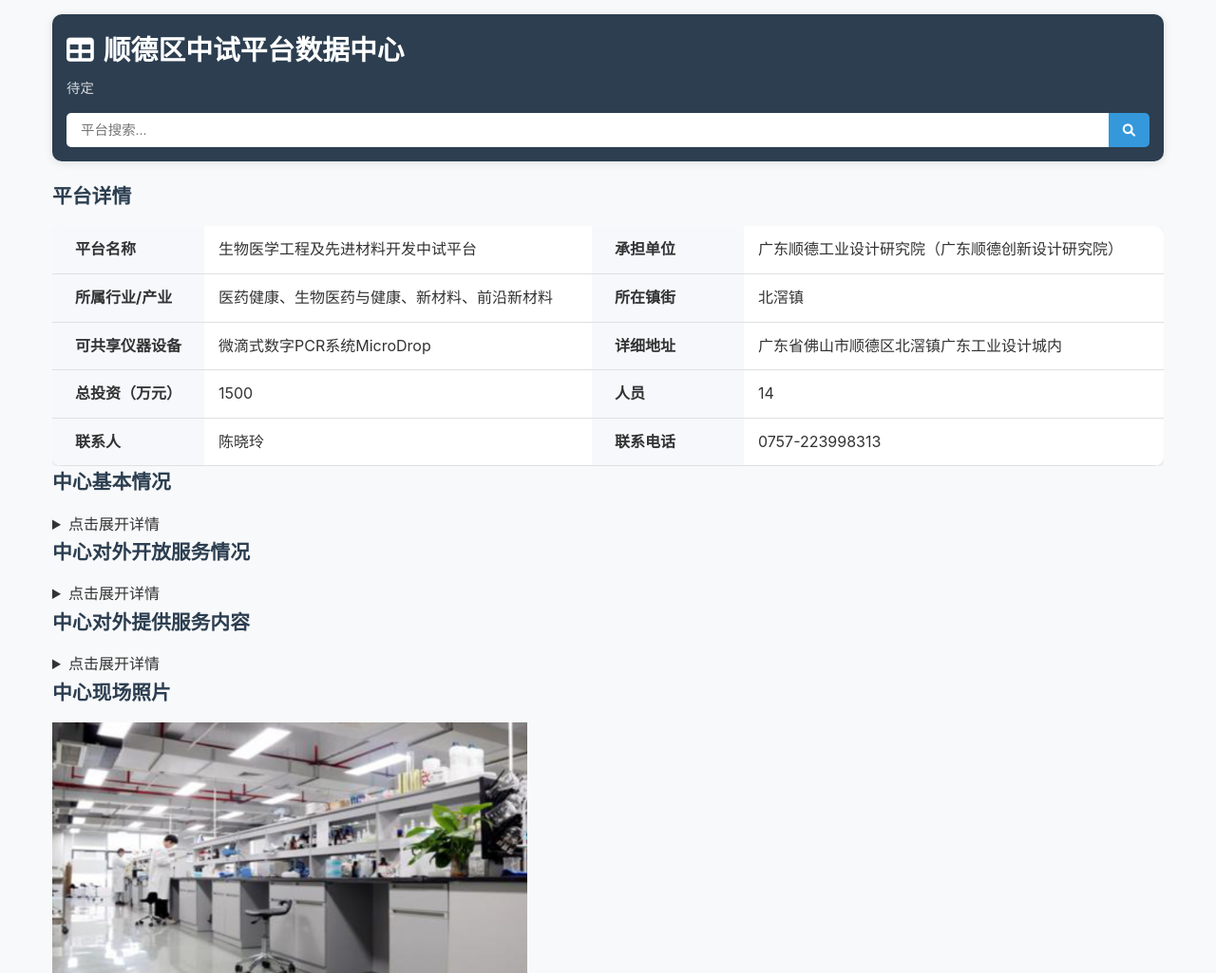
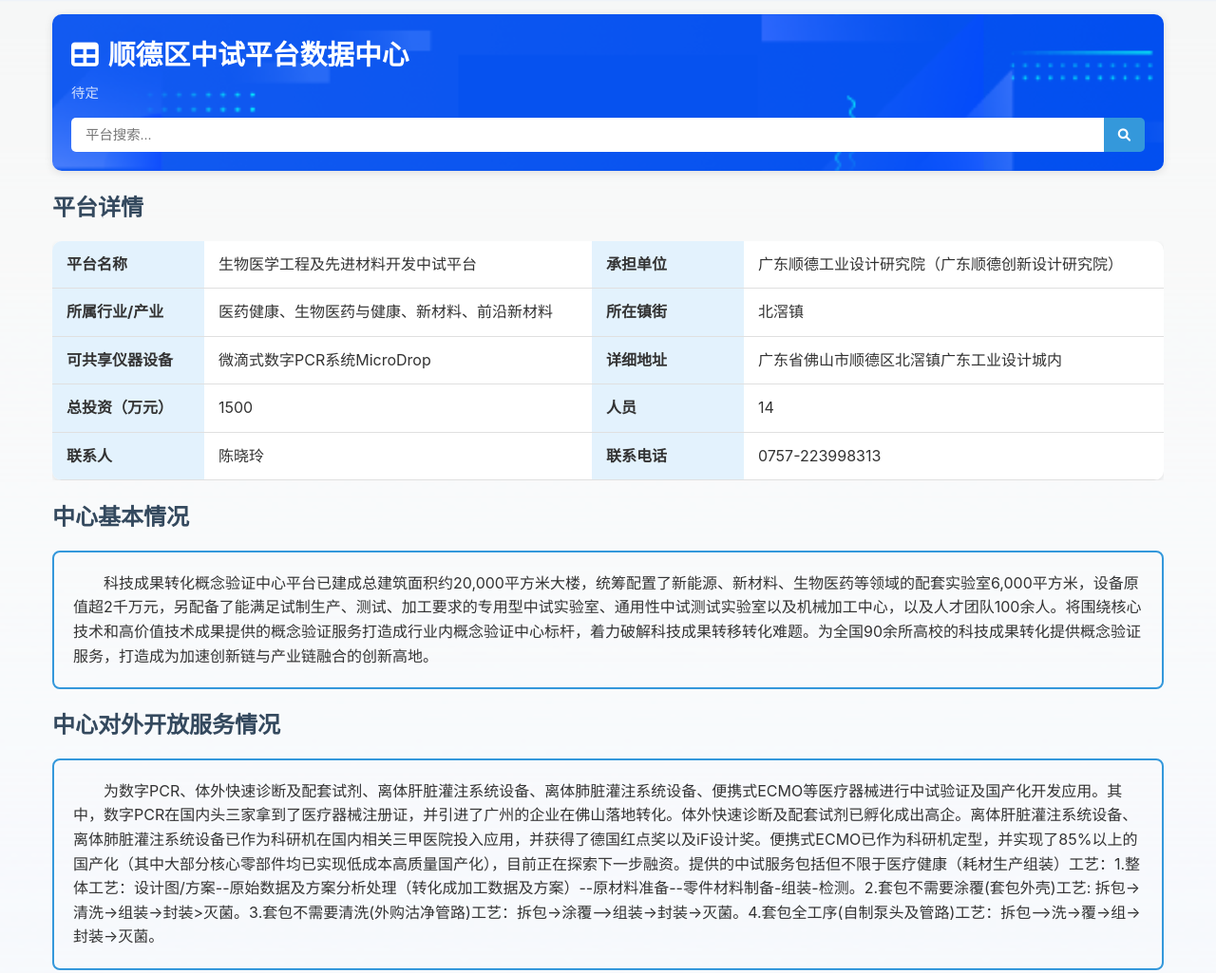
Before and after one commit to killjl/Pilot-Testing-Platform, a plain HTML site: page index.html in a window 1280 px wide. Shown: the top 1025 px of the page at 95% size. Drawn offline with Linux system fonts and the light colour scheme.

Commit message:
Add files via upload

```diff
--- a/index.html
+++ b/index.html
@@ -7,6 +7,7 @@
     <link rel="stylesheet" href="styles.css">
     <link rel="stylesheet" href="https://cdnjs.cloudflare.com/ajax/libs/font-awesome/6.0.0-beta3/css/all.min.css">
 </head>
+
 <body>
     <div class="container">
         <header class="header">
@@ -32,75 +33,74 @@
                         <table>
                             <tbody>
                                 <tr>
-									<th colspan="1" class="" style="width: 160px; padding-left: 24px; background: rgb(246, 248, 252);">平台名称</th>
+									<th colspan="1" class="" >平台名称</th>
 									<td colspan="1" class="">生物医学工程及先进材料开发中试平台</td>
-									<th colspan="1" class="" style="width: 160px; padding-left: 24px; background: rgb(246, 248, 252);">承担单位</th>
+									<th colspan="1" class="" >承担单位</th>
 									<td colspan="1" class="">广东顺德工业设计研究院（广东顺德创新设计研究院）</td>
 								</tr>
 							</tbody>
                             <tbody>
 								<tr>
-									<th colspan="1" class="" style="width: 160px; padding-left: 24px; background: rgb(246, 248, 252);">所属行业/产业</th>
+									<th colspan="1" class="" >所属行业/产业</th>
 									<td colspan="1" class="">医药健康、生物医药与健康、新材料、前沿新材料</td>
-									<th colspan="1" class="" style="width: 160px; padding-left: 24px; background: rgb(246, 248, 252);">所在镇街</th>
+									<th colspan="1" class="" >所在镇街</th>
 									<td colspan="1" class="">北滘镇</td>
 								</tr>
 							</tbody>
 							<tbody>
 								<tr>
-									<th colspan="1" class="" style="width: 160px; padding-left: 24px; background: rgb(246, 248, 252);">可共享仪器设备</th>
+									<th colspan="1" class="" >可共享仪器设备</th>
 									<td colspan="1" class="">微滴式数字PCR系统MicroDrop</td>
-									<th colspan="1" class="" style="width: 160px; padding-left: 24px; background: rgb(246, 248, 252);">详细地址</th>
+									<th colspan="1" class="" >详细地址</th>
 									<td colspan="1" class="">广东省佛山市顺德区北滘镇广东工业设计城内</td></tr>
 							</tbody>
 							<tbody>
 								<tr>
-									<th colspan="1" class="" style="width: 160px; padding-left: 24px; background: rgb(246, 248, 252);">总投资（万元）</th>
+									<th colspan="1" class="" >总投资（万元）</th>
 									<td colspan="1" class="">1500</td>
-									<th colspan="1" class="" style="width: 160px; padding-left: 24px; background: rgb(246, 248, 252);">人员</th>
+									<th colspan="1" class="" >人员</th>
 									<td colspan="1" class="">14</td>
 								</tr>
 							</tbody>
 							<tbody>
 								<tr>
-									<th colspan="1" class="" style="width: 160px; padding-left: 24px; background: rgb(246, 248, 252);">联系人</th>
+									<th colspan="1" class="" >联系人</th>
 									<td colspan="1" class="">陈晓玲</td>
-									<th colspan="1" class="" style="width: 160px; padding-left: 24px; background: rgb(246, 248, 252);">联系电话</th>
+									<th colspan="1" class="" >联系电话</th>
 									<td colspan="1" class="">0757-223998313</td>
 								</tr>
 							</tbody>
                         </table>
                     </div>
                 </div>
+			</section>
 
+				<section class="data-section">
 					<div class="section-header">
 						<h2>中心基本情况</h2>
 					</div>
-				<details>
-					<summary>点击展开详情</summary>
+					<div class="bordered-text">
 						<p>
 							科技成果转化概念验证中心平台已建成总建筑面积约20,000平方米大楼，统筹配置了新能源、新材料、生物医药等领域的配套实验室6,000平方米，设备原值超2千万元，另配备了能满足试制生产、测试、加工要求的专用型中试实验室、通用性中试测试实验室以及机械加工中心，以及人才团队100余人。将围绕核心技术和高价值技术成果提供的概念验证服务打造成行业内概念验证中心标杆，着力破解科技成果转移转化难题。为全国90余所高校的科技成果转化提供概念验证服务，打造成为加速创新链与产业链融合的创新高地。
 						</p>
-				</details>
+					</div>
 
 					<div class="section-header">
 						<h2>中心对外开放服务情况</h2>
 					</div>
-				<details>
-					<summary>点击展开详情</summary>
+					<div class="bordered-text">
 						<p>
 							为数字PCR、体外快速诊断及配套试剂、离体肝脏灌注系统设备、离体肺脏灌注系统设备、便携式ECMO等医疗器械进行中试验证及国产化开发应用。其中，数字PCR在国内头三家拿到了医疗器械注册证，并引进了广州的企业在佛山落地转化。体外快速诊断及配套试剂已孵化成出高企。离体肝脏灌注系统设备、离体肺脏灌注系统设备已作为科研机在国内相关三甲医院投入应用，并获得了德国红点奖以及iF设计奖。便携式ECMO已作为科研机定型，并实现了85%以上的国产化（其中大部分核心零部件均已实现低成本高质量国产化），目前正在探索下一步融资。提供的中试服务包括但不限于医疗健康（耗材生产组装）工艺：1.整体工艺：设计图/方案--原始数据及方案分析处理（转化成加工数据及方案）--原材料准备--零件材料制备-组装-检测。2.套包不需要涂覆(套包外壳)工艺: 拆包->清洗->组装->封装>灭菌。3.套包不需要清洗(外购沽净管路)工艺：拆包->涂覆-->组装->封装->灭菌。4.套包全工序(自制泵头及管路)工艺：拆包-->洗->覆->组->封装->灭菌。
 						</p>
-				</details>
+					</div>
 					<div class="section-header">
 						<h2>中心对外提供服务内容</h2>
 					</div>
-				<details>
-					<summary>点击展开详情</summary>
+					<div class="bordered-text">
 						<p>
 							一是在医疗器械开发领域，可提供概念验证服务，进行早期成果的可行性验证、应用场景、工艺改进、样品试制、临床应用、产品示范等。二是在工业材料、医用材料和新能源材料等先进材料开发和测试领域，可提供概念验证服务。三是通用机加和测试领域，可提供样品机加工、物质与成份测试、电子电路测试、材料性能测试、专业消毒等服务。四是概念验证服务。通过配置人才团队、空间场地等资源，可提供仪器设备开发、自动化产线设计改造、人工智能、机械与软件设计、工业设计、试剂开发等技术服务。五是人才培养，可为合作企业、单位提供研究生联合培养合作服务。 六是研发支持与加工咨询，发挥科研平台和研发人员优势，解决客户开发、加工过程中的实际问题。
 						</p>
-				</details>
+					</div>
 					<div class="section-header">
 						<h2>中心现场照片</h2>
 
--- a/styles.css
+++ b/styles.css
@@ -6,17 +6,20 @@
 }
 
 :root {
-  --chinese-font: "PingFang SC", "Hiragino Sans GB", "Microsoft YaHei",
-                 "WenQuanYi Micro Hei", sans-serif;
+  --chinese-font:  "Microsoft YaHei",  sans-serif;
   --english-font: -apple-system, BlinkMacSystemFont, "Segoe UI", Roboto,
                  "Helvetica Neue", Arial, sans-serif;
 }
 
 body {
-    background-color: #f8f9fa;
-    color: #333;
+	background-image: url("detail-bg.png");
+    background-size: cover;      /* 覆盖整个区域 */
+    background-position: center;
+	display: flex;
+    color: #333333;
     line-height: 1.6;
     font-size: 16px;
+	margin-bottom: 1.5em;
 	font-family: var(--english-font), var(--chinese-font);
 }
 
@@ -29,10 +32,12 @@ body {
 
 /* 头部样式 */
 .header {
-    background-color: #2c3e50;
+    background-image: url("detail-top.png");
+    background-size: cover;      /* 覆盖整个区域 */
+    background-position: center;
     color: white;
     border-radius: 10px;
-    padding: 15px;
+    padding: 20px;
     margin-bottom: 20px;
     box-shadow: 0 2px 10px rgba(0, 0, 0, 0.1);
 }
@@ -76,6 +81,7 @@ body {
 .main-content {
     display: grid;
     gap: 20px;
+	margin-bottom: 1.5em;
 }
 
 .section-header {
@@ -86,11 +92,25 @@ body {
 }
 
 .section-header h2 {
-    font-size: 1.3rem;
-    color: #2c3e50;
+    color: #34495e;
+    font-size: 1.5rem;
+	font-weight: 700
 }
 
+.bordered-text {
+  border: 2px solid #3498db; /* 边框颜色 */
+  padding: 20px;            /* 内边距 */
+  border-radius: 8px;       /* 圆角 */
+  margin-bottom: 1.2em; /* 段落间距 */
+}
 
+.bordered-text p {
+  color: #333333;
+  font-size: 16px;
+  font-weight: 400;
+  line-height: 1.6;
+  text-indent: 2em;
+}
 
 /* 表格视图样式 */
 .responsive-table {
@@ -107,12 +127,20 @@ table {
     box-shadow: 0 2px 5px rgba(0, 0, 0, 0.1);
 }
 
-th, td {
+th {
+	width: 160px;
+	padding-left: 24px;
+	background: #e3f2fd;
     padding: 12px 15px;
     text-align: left;
     border-bottom: 1px solid #e0e0e0;
 }
 
+td {
+	padding: 12px 15px;
+    text-align: left;
+    border-bottom: 1px solid #e0e0e0;
+}
 
 tr:hover {
     background-color: #f5f5f5;
@@ -147,7 +175,7 @@ tr:hover {
 }
 
 .stat-info h3 {
-    font-size: 1.5rem;
+    font-size: 1.2rem;
     color: #7f8c8d;
     margin-bottom: 5px;
 }
@@ -184,6 +212,12 @@ tr:hover {
 
 /* 响应式设计 - 小屏幕表格适配 */
 @media (max-width: 600px) {
+
+	body{
+		font-size: 18px;
+		line-height: 1.7;
+	}
+
     table {
         display: block;
     }
```
Also changed, not shown: detail-bg.png (added), detail-top.png (added). Lines whose indentation alone changed are shown as unchanged.
